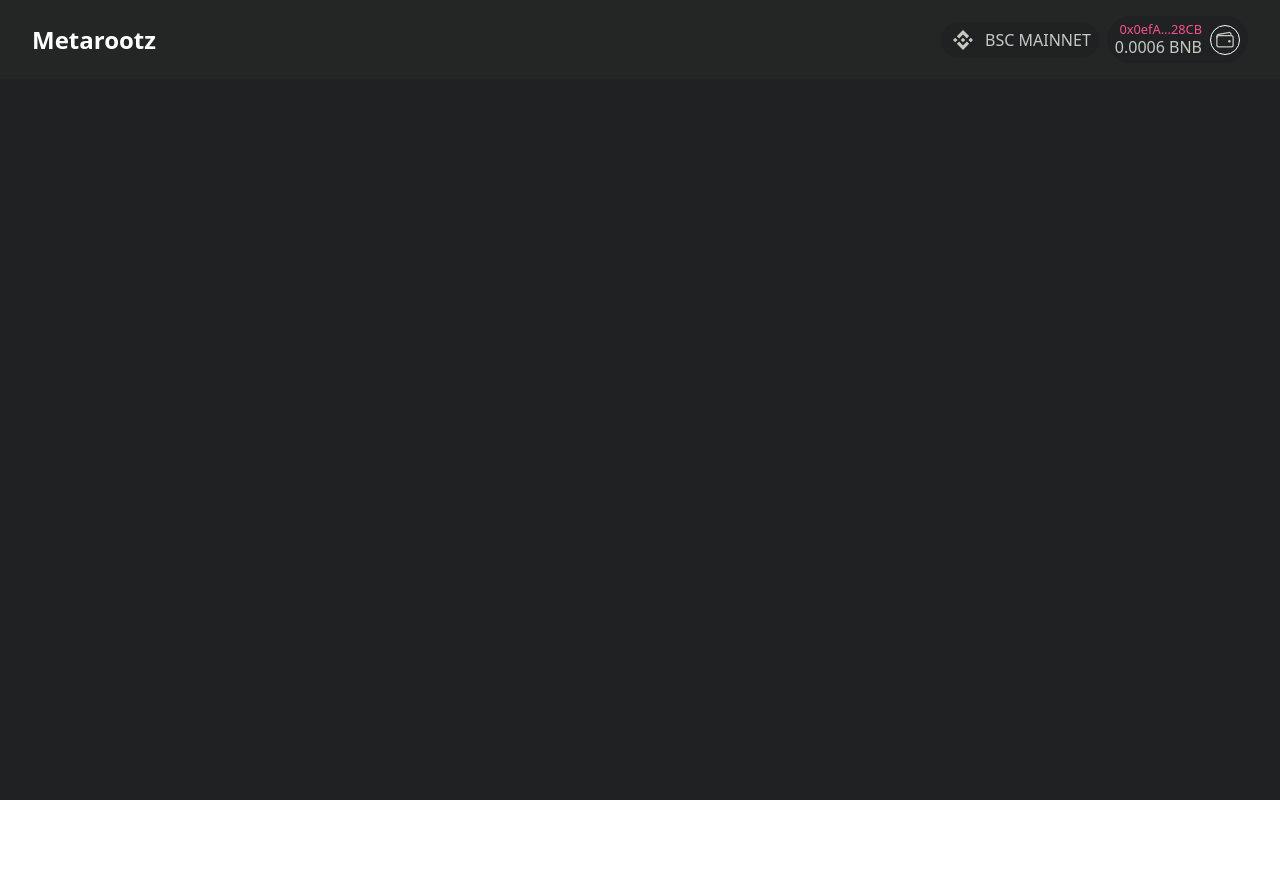
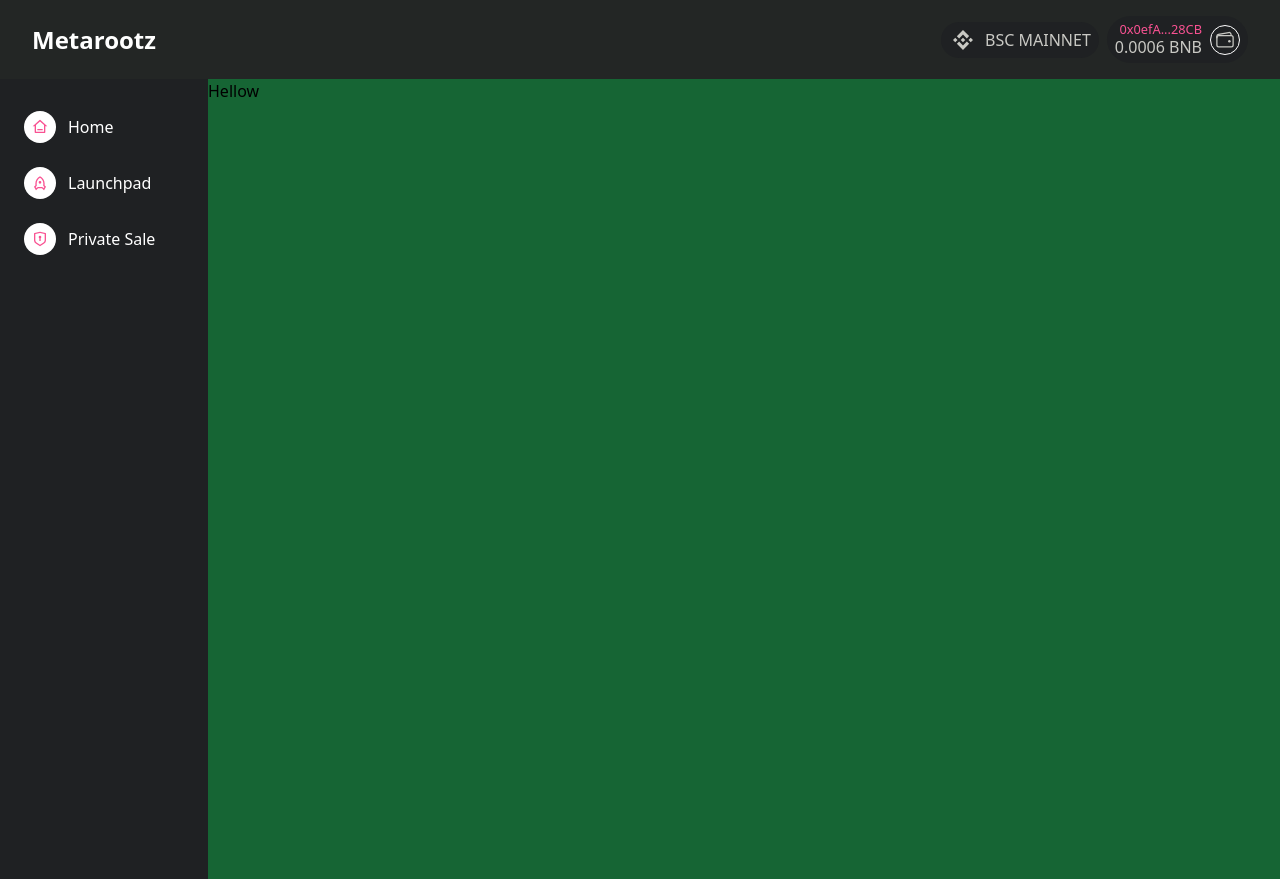
Before and after one commit to OkkashaAlly/practicle-react, a Next.js app: page / in a window 1280 px wide. Before the commit the page ends 800 px from the top, so only its background shows below. Built offline with nearby package versions, Linux system fonts and the light colour scheme.

Commit message:
LAYOUT: SideBar - Desktop V1 added

```diff
--- /dev/null
+++ b/layout/SideBar.jsx
@@ -0,0 +1,148 @@
+import Link from "next/link";
+import { useState } from "react";
+
+import { RiHome3Line, RiRocketLine, RiShieldKeyholeLine } from "react-icons/ri";
+
+const SideBar = () => {
+  const navLinks = [
+    {
+      single: true,
+      pathname: "/",
+      text: "Home",
+      icon: () => {
+        return <RiHome3Line className="text-pink h-7 w-7" />;
+      },
+    },
+    {
+      single: false,
+      text: "launchpad",
+      icon: () => {
+        return <RiRocketLine className="text-pink h-7 w-7" />;
+      },
+      dropdowns: [
+        {
+          pathname: "/launchpad-list",
+          text: "launchpad list",
+        },
+        {
+          pathname: "/launchpad-create",
+          text: "create launchpad",
+        },
+      ],
+    },
+    {
+      single: false,
+      text: "private sale",
+      icon: () => {
+        return <RiShieldKeyholeLine className="text-pink h-7 w-7" />;
+      },
+      dropdowns: [
+        {
+          pathname: "/private",
+          text: "private list",
+        },
+        {
+          pathname: "/private",
+          text: "private sale",
+        },
+      ],
+    },
+  ];
+  //   {
+  //     pathname: "/",
+  //     text: "Home",
+  //     icon: () => {
+  //       return <RiHome3Line className="text-pink h-7 w-7" />;
+  //     },
+  //   },
+  //   {
+  //     pathname: "/launchpad",
+  //     text: "launchpad",
+  //     icon: () => {
+  //       return <RiRocketLine className="text-pink h-7 w-7" />;
+  //     },
+  //   },
+  //   {
+  //     pathname: "/private-sale",
+  //     text: "Private sale",
+  //     icon: () => {
+  //       return <RiShieldKeyholeLine className="text-pink h-7 w-7" />;
+  //     },
+  //   },
+  // ];
+
+  const [sidebarOpen, setSidebarOpen] = useState(true);
+  const [mobileMenu, setMobileMenu] = useState(true);
+
+  return (
+    <aside className={`min-h-screen ${sidebarOpen ? "w-52" : "w-20"} p-4`}>
+      <div className="">
+        {navLinks.map((link, i) => (
+          <NavItem
+            key={i}
+            item={link}
+            sidebarOpen={sidebarOpen}
+            setMobileMenu={setMobileMenu}
+          />
+        ))}
+      </div>
+    </aside>
+  );
+};
+
+///////////////////////
+// EXTENDED COMPONENTS
+const NavItem = ({ item, sidebarOpen, setMobileMenu }) => {
+  const [dropdownOpen, setDropdownOpen] = useState(false);
+
+  return item.single ? (
+    <Link href={item.pathname}>
+      <div
+        onClick={_ => setMobileMenu(false)}
+        className={`p-2 my-2 cursor-pointer ${
+          item.active && "bg-neutral-700"
+        } hover:bg-neutral-700 text-white rounded-lg flex items-center gap-3`}
+      >
+        <span className="h-8 w-8 p-2 bg-white rounded-full flex items-center justify-center">
+          {item.icon()}
+        </span>
+        <span className={`${!sidebarOpen && "hidden"} capitalize`}>
+          {item.text}
+        </span>
+      </div>
+    </Link>
+  ) : (
+    <>
+      <div
+        className={`p-2 my-2 cursor-pointer ${
+          item.active && "bg-neutral-700"
+        } hover:bg-neutral-700 text-white rounded-lg `}
+        onClick={_ => setDropdownOpen(!dropdownOpen)}
+      >
+        <div className="flex items-center gap-3 ">
+          <span className="h-8 w-8 p-2 bg-white rounded-full flex items-center justify-center">
+            {item.icon()}
+          </span>
+          <span className={`${!sidebarOpen && "hidden"} capitalize`}>
+            {item.text}
+          </span>
+        </div>
+      </div>
+      <div className={`${!dropdownOpen && "hidden"}  bg-neutral-800 mb-4`}>
+        {item.dropdowns.map((drop, i) => (
+          <div
+            key={i}
+            className="capitalize py-2 text-neutral-400 hover:text-neutral-100 ml-6"
+          >
+            <Link href={drop.pathname}>
+              {"> "}
+              {drop.text}
+            </Link>
+          </div>
+        ))}
+      </div>
+    </>
+  );
+};
+
+export default SideBar;
--- a/layout/index.jsx
+++ b/layout/index.jsx
@@ -1,13 +1,14 @@
 import { Navbar, SideNav } from "@/components/common/nav";
+import SideBar from "./SideBar";
 
 const Layout = ({ children }) => {
   return (
-    <div className="bg-ban w-full h-screen">
+    <div className="bg-ban w-full min-h-screen">
       <Navbar />
-      <span className="w-full flex flex-row justify-center items-center">
-        <SideNav />
-        <span>{children}</span>
-      </span>
+      <div className="w-full flex">
+        <SideBar />
+        <div className="flex-1 bg-green-800 min-h-screen">{children}</div>
+      </div>
     </div>
   );
 };
--- a/pages/index.jsx
+++ b/pages/index.jsx
@@ -1,5 +1,5 @@
 const Home = () => {
-  return <div></div>;
+  return <div>Hellow</div>;
 };
 
 export default Home;
--- a/tailwind.config.js
+++ b/tailwind.config.js
@@ -3,6 +3,7 @@ module.exports = {
   content: [
     "./pages/**/*.{js,ts,jsx,tsx}",
     "./components/**/*.{js,ts,jsx,tsx}",
+    "./layout/**/*.{js,ts,jsx,tsx}",
   ],
   theme: {
     extend: {
```
